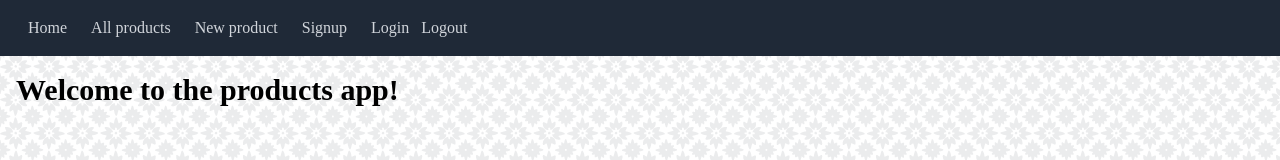
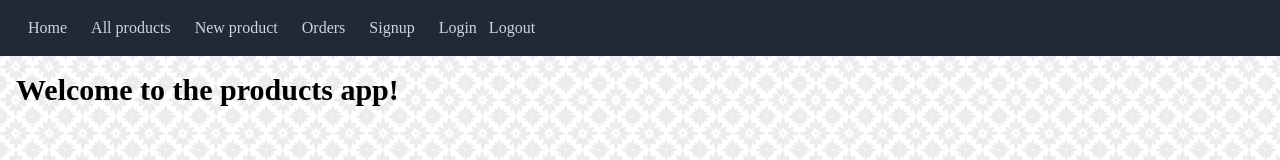
Before and after one commit to actualize-day-2024-05/demo-mini-capstone-frontend, a React (Vite) app: page / in a window 1280 px wide. Shown: the top 160 px of the page. Built offline with nearby package versions, Linux system fonts and the light colour scheme.

Commit message:
Add placeholder orders index page

```diff
--- a/src/App.jsx
+++ b/src/App.jsx
@@ -10,6 +10,7 @@
 import { ProductsNewPage } from "./ProductsNewPage";
 import { ProductsIndexPage } from "./ProductsIndexPage";
 import { ProductsShowPage } from "./ProductsShowPage";
+import { OrdersIndexPage } from "./OrdersIndexPage";
 
 const router = createBrowserRouter([
   {
@@ -38,6 +39,11 @@
         loader: ({ params }) =>
           axios.get(`http://localhost:3000/products/${params.id}.json`).then((response) => response.data),
       },
+      {
+        path: "/orders",
+        element: <OrdersIndexPage />,
+        loader: () => axios.get("http://localhost:3000/orders.json").then((response) => response.data),
+      },
     ],
   },
 ]);
--- a/src/Header.jsx
+++ b/src/Header.jsx
@@ -14,6 +14,9 @@
         <Link className="px-3 py-2 hover:bg-gray-700 rounded-md" to="/products/new">
           New product
         </Link>
+        <Link className="px-3 py-2 hover:bg-gray-700 rounded-md" to="/orders">
+          Orders
+        </Link>
         <Link className="px-3 py-2 hover:bg-gray-700 rounded-md" to="/signup">
           Signup
         </Link>
--- /dev/null
+++ b/src/OrdersIndexPage.jsx
@@ -0,0 +1,7 @@
+export function OrdersIndexPage() {
+  return (
+    <div>
+      <h1>All orders</h1>
+    </div>
+  );
+}
```
